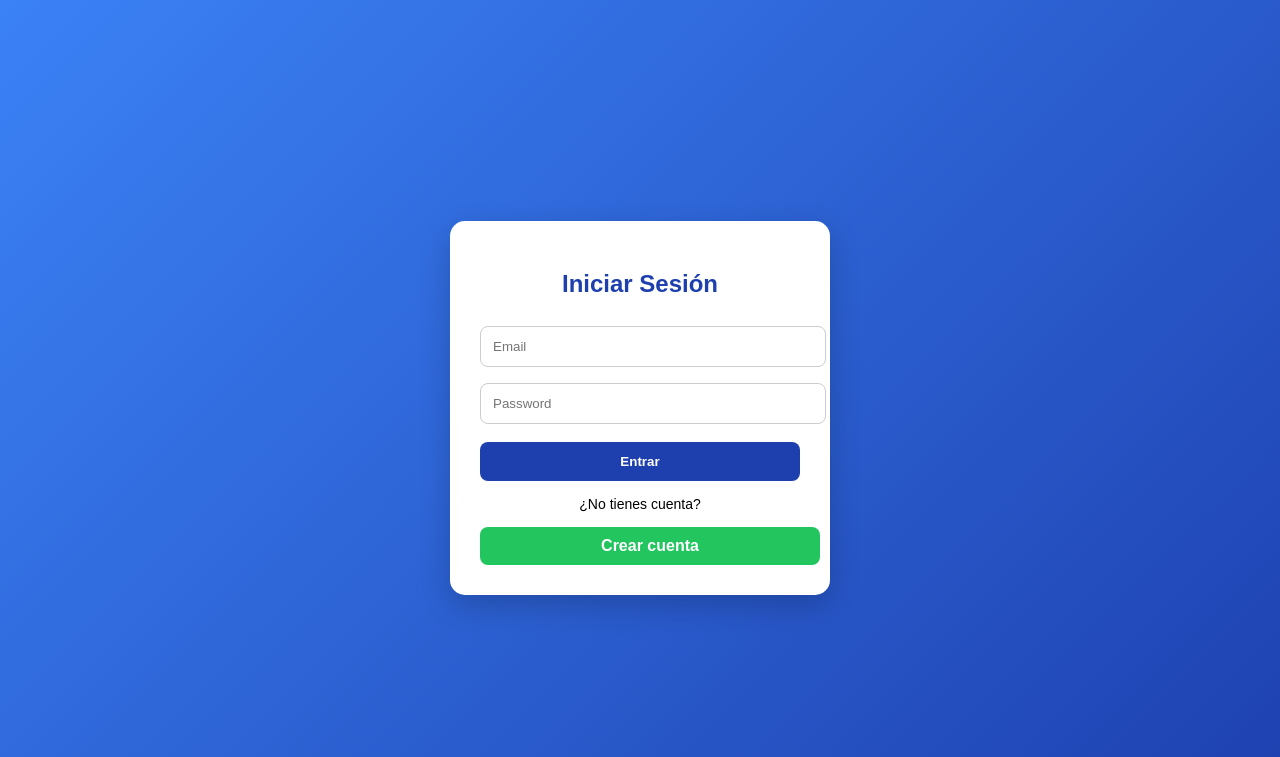
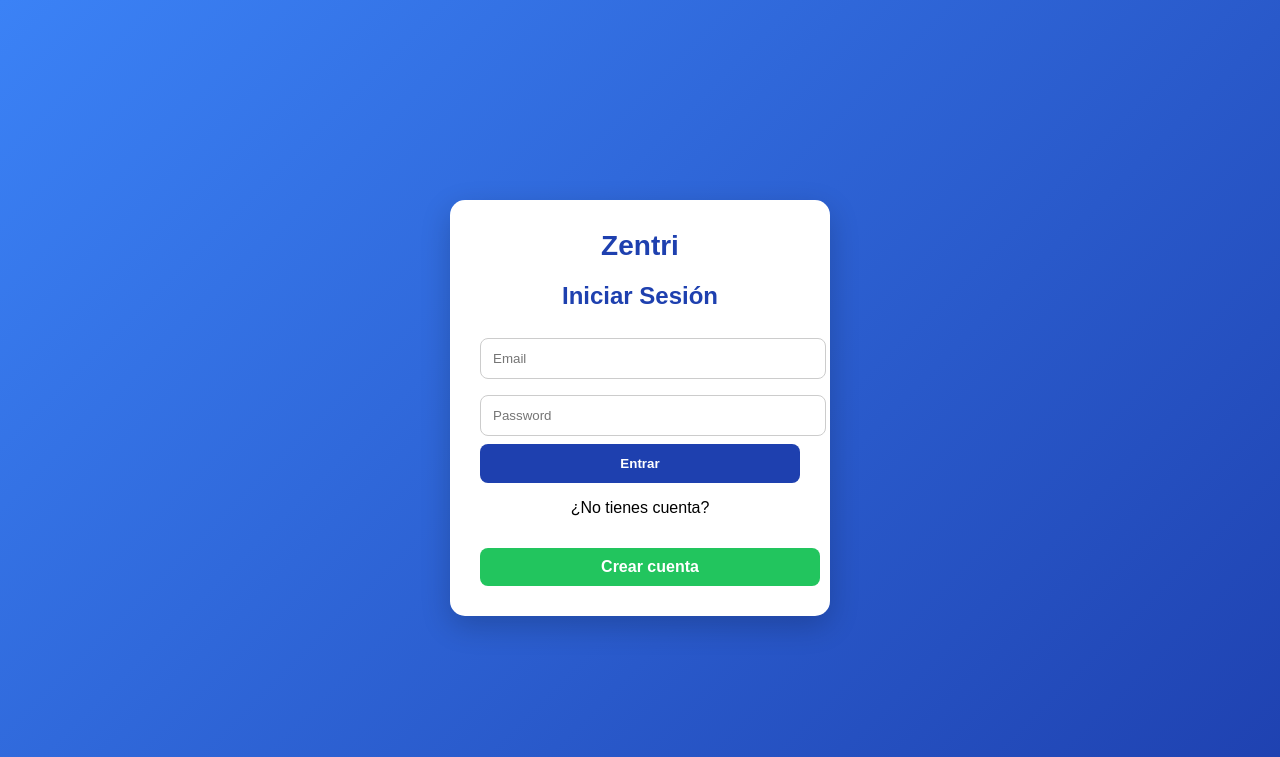
Before and after one commit to deleongalindo24-lgtm/mibook, a Flask app: page /login in a window 1280 px wide. Shown: the top 757 px of the page. Run offline with Flask 3, Linux system fonts and the light colour scheme; some libraries are stand-ins or nearby versions.

Commit message:
Update login.html

```diff
--- a/templates/login.html
+++ b/templates/login.html
@@ -1,7 +1,7 @@
 <!DOCTYPE html>
 <html>
 <head>
-    <title>Login</title>
+    <title>Zentri - Login</title>
 
     <style>
         body {
@@ -22,9 +22,16 @@
             text-align: center;
         }
 
+        .logo {
+            font-size: 28px;
+            font-weight: bold;
+            color: #1e40af;
+            margin-bottom: 10px;
+        }
+
         h2 {
+            color: #1e40af;
             margin-bottom: 20px;
-            color: #1e40af;
         }
 
         input {
@@ -33,24 +40,17 @@
             margin: 8px 0;
             border: 1px solid #ccc;
             border-radius: 8px;
-            outline: none;
-        }
-
-        input:focus {
-            border-color: #3b82f6;
         }
 
         .btn-login {
             width: 100%;
             padding: 12px;
-            margin-top: 10px;
             background: #1e40af;
             color: white;
             border: none;
             border-radius: 8px;
             cursor: pointer;
             font-weight: bold;
-            transition: 0.3s;
         }
 
         .btn-login:hover {
@@ -67,16 +67,10 @@
             text-decoration: none;
             border-radius: 8px;
             font-weight: bold;
-            transition: 0.3s;
         }
 
         .btn-register:hover {
             background: #16a34a;
-        }
-
-        .text {
-            margin-top: 15px;
-            font-size: 14px;
         }
     </style>
 </head>
@@ -84,6 +78,8 @@
 <body>
 
 <div class="card">
+
+    <div class="logo">Zentri</div>
 
     <h2>Iniciar Sesión</h2>
 
@@ -94,9 +90,7 @@
         <button class="btn-login" type="submit">Entrar</button>
     </form>
 
-    <div class="text">
-        ¿No tienes cuenta?
-    </div>
+    <p>¿No tienes cuenta?</p>
 
     <a class="btn-register" href="/register">Crear cuenta</a>
 
```
